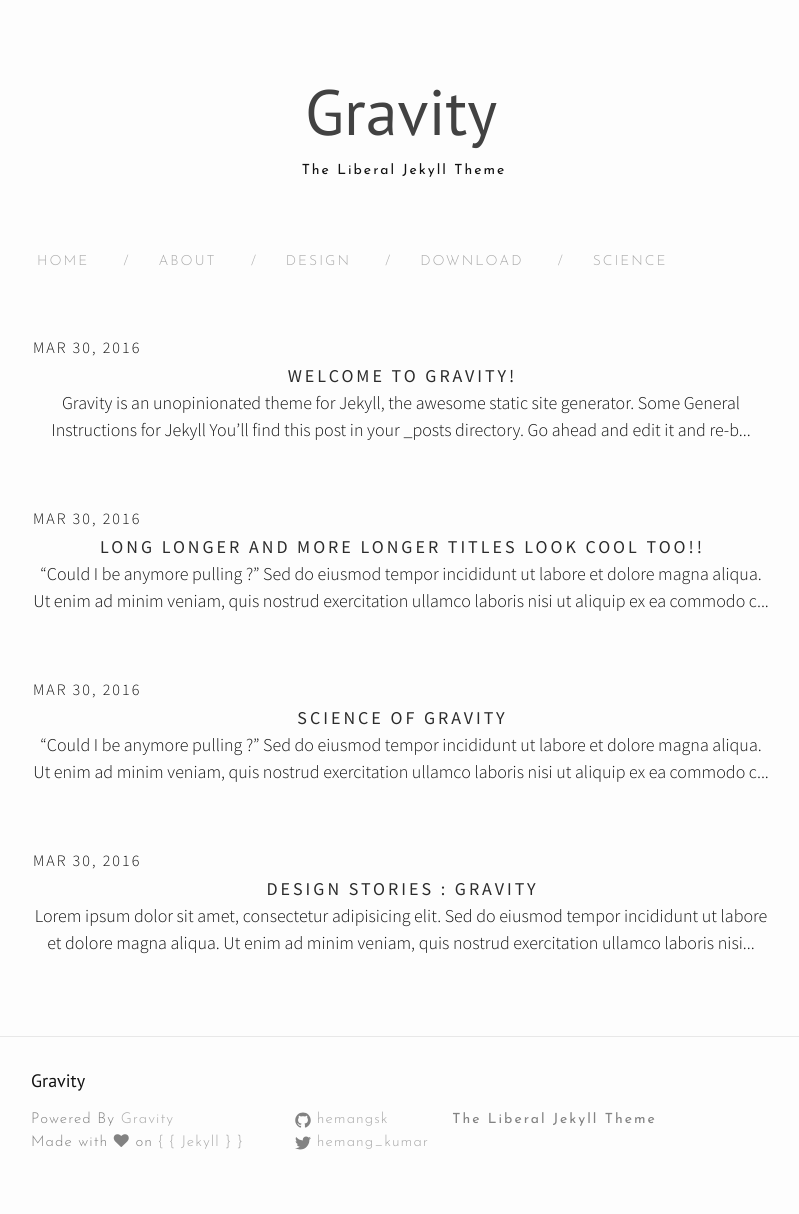
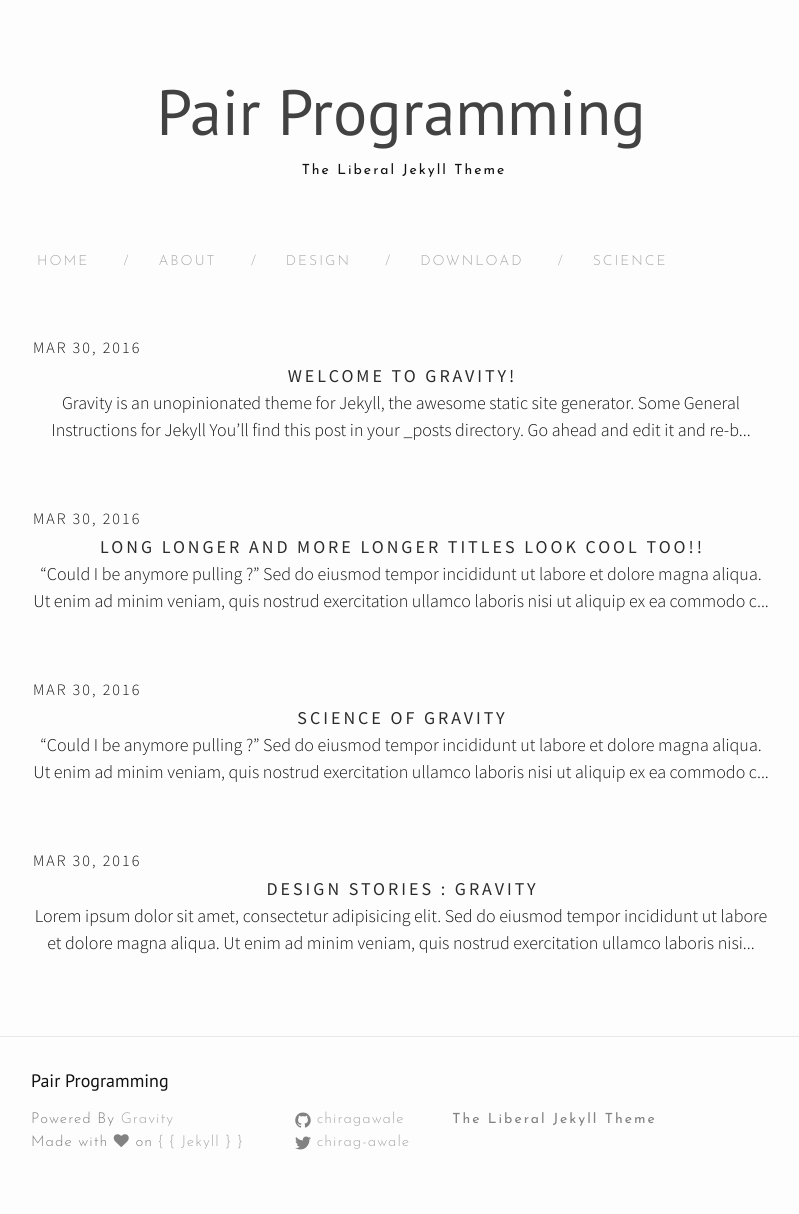
Before and after one commit to ChiragAwale/Pair-Programming, a Jekyll site: the page built from index.html, in a window 1280 px wide. Shown: the whole page, without its empty margins (239-1038 px from the left). Built offline with Jekyll 4.4.1, drawn with Linux system fonts in a browser that asks for light colours; nearby versions of some CDN libraries; the list of posts is cut into pages by our own code.

Commit message:
Update _config.yml

```diff
--- a/_config.yml
+++ b/_config.yml
@@ -6,13 +6,13 @@
 # 'jekyll serve'. If you change this file, please restart the server process.
 
 # Site settings
-title: Gravity
+title: Pair Programming
 email: hemangsk@gmail.com
 description: The Liberal Jekyll Theme
-baseurl: "" # the subpath of your site, e.g. /blog
-url: "http://yourdomain.com" # the base hostname & protocol for your site
-twitter_username: hemang_kumar
-github_username:  hemangsk
+baseurl: "/Pair-Programming" # the subpath of your site, e.g. /blog
+url: "http://chiragawale.github.io" # the base hostname & protocol for your site
+twitter_username: chirag-awale
+github_username:  chiragawale
 paginate: 5
 theme-dark: false #Set to true to change to dark website theme
 
```
